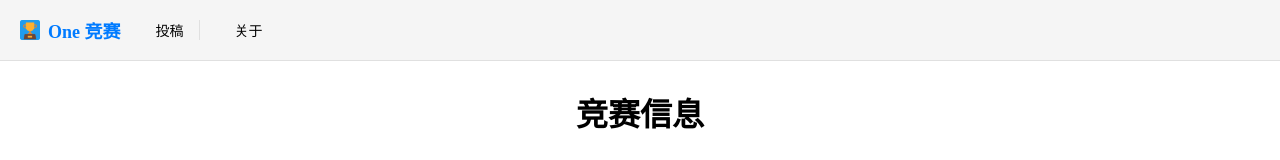
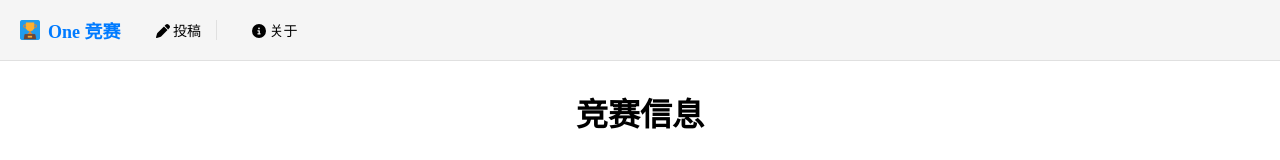
Before and after one commit to shiquda/one-competition, a Vue app in the folder frontend/: page / in a window 1280 px wide. Shown: the top 160 px of the page. Built offline with nearby package versions, Linux system fonts and the light colour scheme.

Commit message:
feat: 使用awesomefonts美化导航栏图标

```diff
--- a/frontend/src/components/Header.vue
+++ b/frontend/src/components/Header.vue
@@ -16,8 +16,16 @@
           <span class="logo-text">One 竞赛</span>
         </router-link>
       </div>
-      <HeaderButton title="投稿" to="/submit"></HeaderButton>
-      <HeaderButton title="关于" to="/about"></HeaderButton>
+      <HeaderButton
+        title="投稿"
+        to="/submit"
+        awesomeIcon="fa-solid fa-pen"
+      ></HeaderButton>
+      <HeaderButton
+        title="关于"
+        to="/about"
+        awesomeIcon="fa-solid fa-circle-info"
+      ></HeaderButton>
     </ul>
   </nav>
   <div class="navigator-placeholder"></div>
--- a/frontend/src/components/HeaderButton.vue
+++ b/frontend/src/components/HeaderButton.vue
@@ -1,6 +1,9 @@
 <template>
   <li>
-    <router-link :to="to" class="header-button">{{ title }}</router-link>
+    <router-link :to="to" class="header-button">
+      <i :class="awesomeIcon"></i>
+      {{ title }}
+    </router-link>
   </li>
 </template>
 
@@ -9,6 +12,7 @@
   defineProps({
     title: String,
     to: String,
+    awesomeIcon: String,
   });
 </script>
 
```
